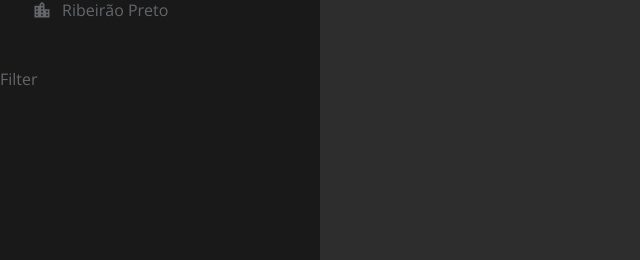
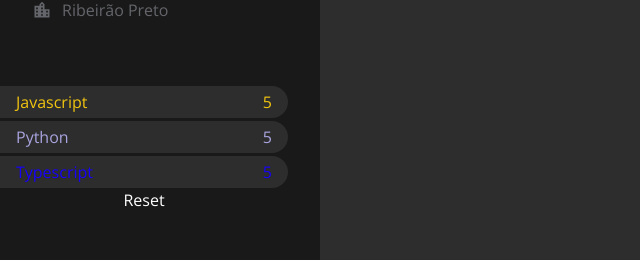
Before and after one commit to Leonardo-Borges-AF/ReactNative-API_GitHub, a React (Create React App) app in the folder api-github/: page /repositories in a window 1280 px wide. Shown: the part 391-651 px from the top of the page, without its empty margins (0-640 px from the left). Built offline with nearby package versions, Linux system fonts and the light colour scheme.

Commit message:
feat/filter-lang

```diff
--- a/api-github/src/pages/RepositoriesPage/Filter/index.jsx
+++ b/api-github/src/pages/RepositoriesPage/Filter/index.jsx
@@ -1,10 +1,26 @@
-import React from 'react'
+import React from "react";
+import { Clear, Container, Selector } from "./styles";
 
 function Filter() {
+  const langs = [
+    { name: "Javascript", count: 5, color: "#f1c40f" },
+    { name: "Python", count: 5, color: "#a9a4df" },
+    { name: "Typescript", count: 5, color: "#1702fa" },
+  ];
+
+  const selectors = langs.map((lang) => (
+    <Selector key={lang.name.toLowerCase()} color={lang.color}>
+      <span>{lang.name}</span>
+      <span>{lang.count}</span>
+    </Selector>
+  ));
 
   return (
-    <div>Filter</div>
-  )
+    <Container>
+      {selectors}
+      <Clear>Reset</Clear>
+    </Container>
+  );
 }
 
-export default Filter
+export default Filter;
--- a/api-github/src/pages/RepositoriesPage/Filter/styles.js
+++ b/api-github/src/pages/RepositoriesPage/Filter/styles.js
@@ -0,0 +1,55 @@
+import styled from "styled-components";
+
+export const Container = styled.div`
+    display: grid;
+    grid-template-columns: auto;
+    gap: 0.2rem;
+    margin: 1rem auto;
+    padding-right: 2rem;
+
+    @media screen and (max-width: ${(props) => props.theme.breakpoints.md}){
+        grid-template-columns: auto auto;
+        gap: 0.8rem;
+        padding: 0 1rem;
+    }
+`
+export const Selector = styled.button`
+    display: flex;
+    align-items: center;
+    justify-content: space-between;
+    background: ${(props) => props.theme.colors.container};
+    color: ${(props) => props.color || props.theme.colors.text};
+    width: 100%;
+    min-height: 2rem;
+    border: none;
+    border-top-right-radius: 20px;
+    border-bottom-right-radius: 20px;
+    transition: background 0.3s, transform 0.3s;
+    padding: 0 1rem;
+
+    &:hover,
+    &.selected{
+        background: ${(props) => props.color || props.theme.colors.light};
+        color: ${(props) => props.color? props.theme.colors.white : props.theme.colors.black};
+        transform: translateX(5px) scale(1.02);
+    }
+
+    @media screen and (max-width: ${(props) => props.theme.breakpoints.md}){
+        border-radius: 20px;
+        &:hover,
+        &.selected{
+            transform: translateX(0) scale(1.02);
+        }
+    }
+`
+export const Clear = styled.button`
+    background: transparent;
+    color: ${(props) => props.theme.colors.text};
+    border: none;
+    text-align: center;
+    padding: 0 1rem;
+
+    &:hover{
+        color: rgba(255,255,255, 0.5);
+    }
+`
```
